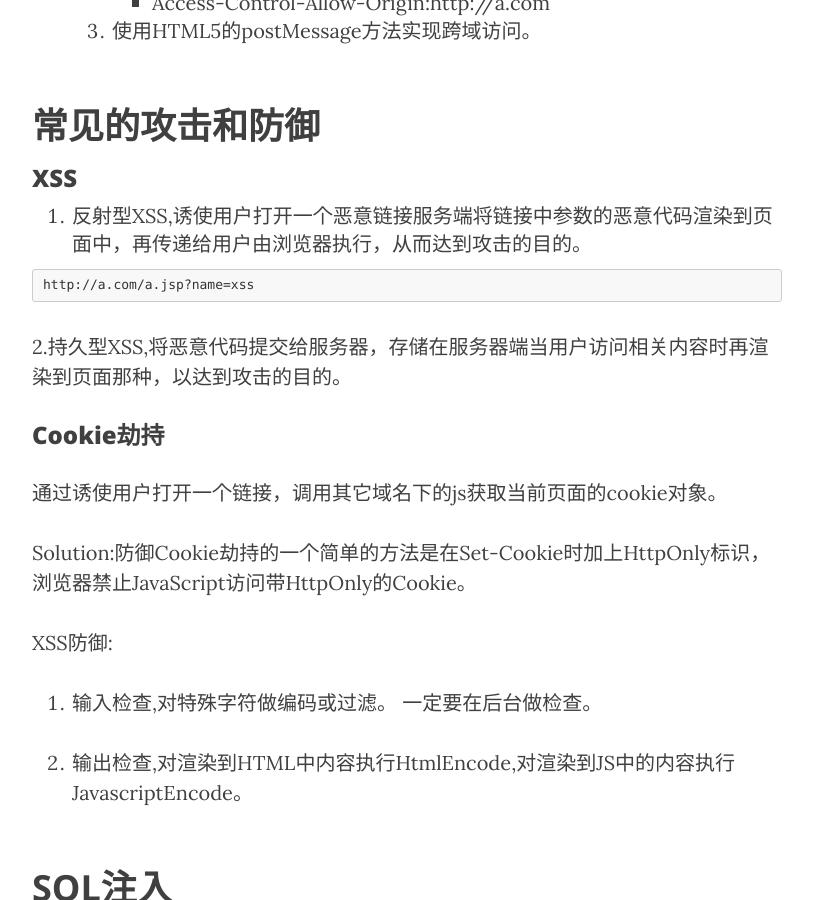
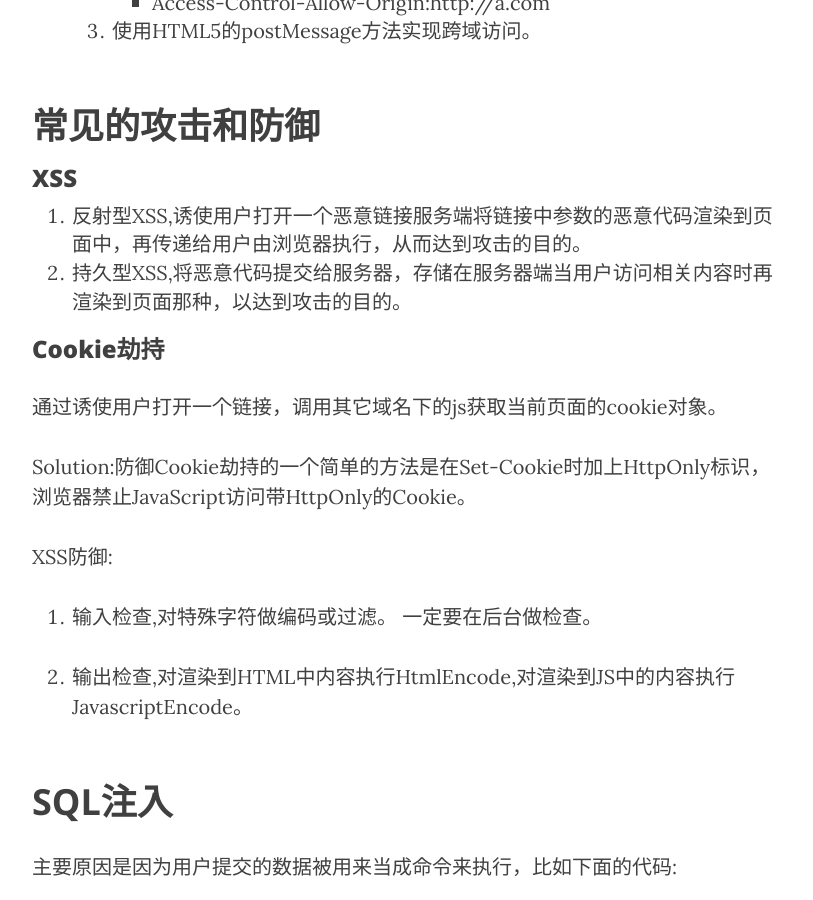
Before and after one commit to lovejwj2004/jekyll, a Jekyll site: the page built from _posts/2015-04-26-Web_Security.markdown, in a window 1280 px wide and 900 px high, scrolled down 2928 px. Shown: the whole window, without its empty margins (233-1046 px from the left). Built offline with Jekyll 4.4.1, drawn with Linux system fonts in a browser that asks for light colours; nearby versions of some CDN libraries.

Commit message:
modify:fix the alert issue

```diff
--- a/_posts/2015-04-26-Web_Security.markdown
+++ b/_posts/2015-04-26-Web_Security.markdown
@@ -81,9 +81,7 @@
 
 <h3>XSS</h3>
 1. 反射型XSS,诱使用户打开一个恶意链接服务端将链接中参数的恶意代码渲染到页面中，再传递给用户由浏览器执行，从而达到攻击的目的。
-<pre><code>http://a.com/a.jsp?name=xss<script>alert(1)</script>
-</code></pre>
-2.持久型XSS,将恶意代码提交给服务器，存储在服务器端当用户访问相关内容时再渲染到页面那种，以达到攻击的目的。
+2. 持久型XSS,将恶意代码提交给服务器，存储在服务器端当用户访问相关内容时再渲染到页面那种，以达到攻击的目的。
 <h3>Cookie劫持</h3>
 通过诱使用户打开一个链接，调用其它域名下的js获取当前页面的cookie对象。
 
```
